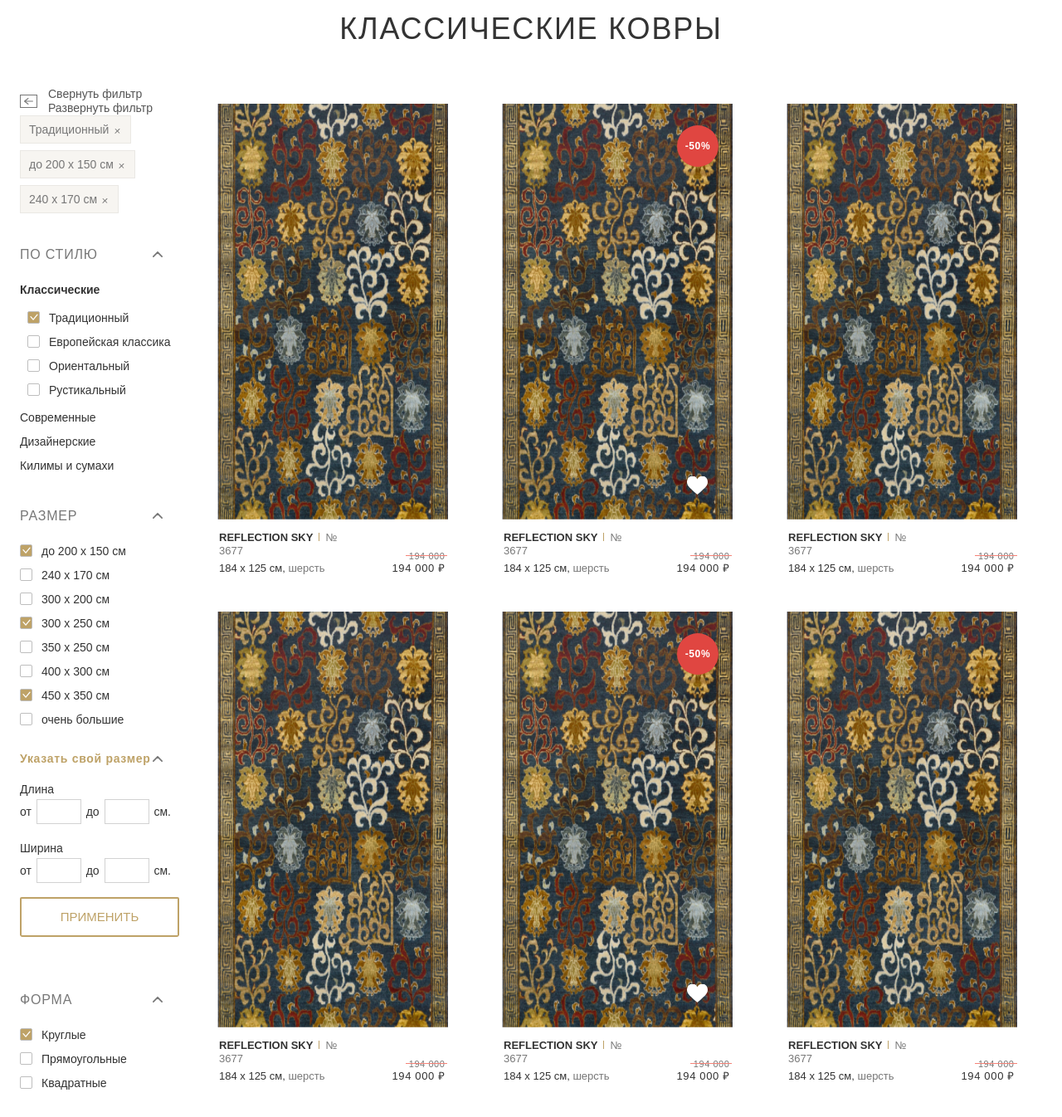
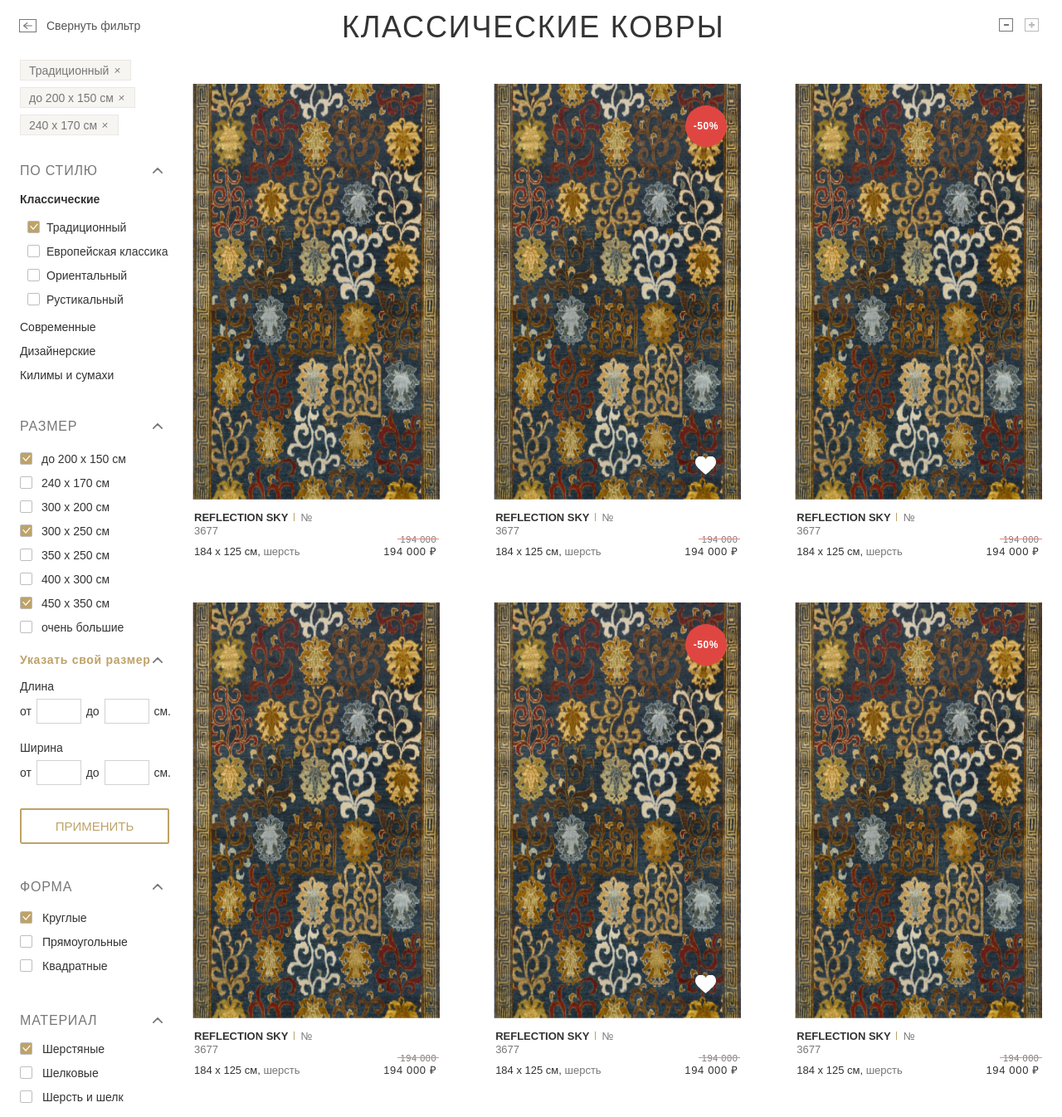
Before and after one commit to apalion1493/AnsyGalary2020, a website: page src/catalog.html in a window 1280 px wide. Shown: the part 180-1526 px from the top of the page at 83% size. Drawn offline with nearby package versions, Linux system fonts and the light colour scheme; files that its build step writes are made by us from their sources; no server answers; a web font is replaced by a local one.

Commit message:
commit 19.03 v2

```diff
--- a/src/assets/scss/common.blocks/blocks/filtration/_filtration.scss
+++ b/src/assets/scss/common.blocks/blocks/filtration/_filtration.scss
@@ -1,4 +1,3 @@
-
 .accordion {
   background-color: initial;
   display: flex;
@@ -10,7 +9,7 @@
   text-transform: uppercase;
   color: #777777;
   cursor: pointer;
-  padding: 18px 0 25px;
+  padding: 18px 0 17px;
   width: 100%;
   border: none;
   text-align: left;
@@ -96,19 +95,22 @@
   display: flex;
   flex-direction: column;
   overflow: hidden;
+  margin-bottom: 25px;
 }
 
 .marked-block {
-  padding: 4px 9px 4px 10px;
+  padding: 0 9px 0 10px;
   background: #F7F5F1;
   border: 1px solid #EAE8E4;
   display: inline-block;
   margin-bottom: 8px;
+  height: 25px;
 
   span {
     font-size: 14px;
     line-height: 17px;
     color: #777777;
+    vertical-align: middle;
   }
 
   button {
@@ -118,6 +120,7 @@
     background-size: 100% auto;
     width: 7px;
     height: 7px;
+    vertical-align: middle;
 
     &:focus {
       outline: none;
@@ -126,7 +129,7 @@
 }
 
 .marked-block-container {
-  margin-bottom: 14px;
+  margin-bottom: 7px;
   display: flex;
   flex-direction: column;
   align-items: flex-start;
@@ -141,12 +144,14 @@
 .filtration__header-block {
   display: flex;
   flex-direction: column;
-  margin-left: 13px;
+  margin-left: 12px;
 }
 
 .filtration__header {
   display: flex;
   align-items: center;
+  cursor: pointer;
+  margin-bottom: 8px;
 }
 
 .filtration__header-arrow {
@@ -156,4 +161,93 @@
   height: 16px;
   display: block;
   border: none;
+  transition: 0.2s;
+  margin-bottom: 1px;
+  margin-left: -1px;
 }
+
+.filtration__header-text-second {
+  display: none;
+}
+
+.filtration__wrapper-2 {
+  .panel {
+    margin-top: 5px;
+    margin-bottom: 12px;
+  }
+
+  .checkbox-block {
+    padding-left: 26px;
+  }
+
+  .accordion_nested {
+    padding-top: 10px;
+    padding-bottom: 6px;
+  }
+
+  .accordion_nested-form-container {
+    margin-top: 3px;
+  }
+
+  button.filtration__wrapper-btn {
+    margin-top: 11px;
+    max-width: 180px;
+    height: 43px;
+  }
+
+}
+
+.filtration__wrapper-3 {
+  .accordion {
+    padding-bottom: 20px;
+  }
+
+  .checkbox-block {
+    padding-left: 27px;
+  }
+
+  .panel {
+    margin-bottom: 17px;
+  }
+}
+
+.filtration__wrapper-4 {
+  .checkbox-block {
+    padding-left: 27px;
+  }
+
+  .panel {
+    margin-bottom: 29px;
+  }
+}
+
+.filtration__wrapper-5 {
+  .checkbox-block {
+    padding-left: 27px;
+  }
+
+  .panel {
+    margin-bottom: 29px;
+  }
+}
+
+.filtration__wrapper-6 {
+  .checkbox-block {
+    padding-left: 27px;
+  }
+
+  .panel {
+    margin-bottom: 41px;
+  }
+
+}
+
+.filtration__wrapper-7 {
+  .panel {
+    margin-top: 9px;
+  }
+
+  .checkbox-block {
+    padding-left: 27px;
+  }
+}
--- a/src/assets/scss/common.blocks/elements/_checkbox.scss
+++ b/src/assets/scss/common.blocks/elements/_checkbox.scss
@@ -1,7 +1,7 @@
 .checkbox-block {
   display: block;
   position: relative;
-  padding-left: 26px;
+  padding-left: 23px;
   margin-bottom: 12px;
   cursor: pointer;
   font-size: 14px;
--- a/src/assets/scss/common.blocks/elements/_pagination.scss
+++ b/src/assets/scss/common.blocks/elements/_pagination.scss
@@ -1,7 +1,8 @@
 
 .pagination-new {
-  margin-top: 36px;
-  margin-bottom: 27px;
+  margin-top: 51px;
+  margin-bottom: 18px;
+  margin-left: -26px;
 }
 
 .pagination-new>.active>a,
--- a/src/assets/scss/common.blocks/elements/_product-card.scss
+++ b/src/assets/scss/common.blocks/elements/_product-card.scss
@@ -156,7 +156,8 @@
   .product-card_catalogVersion {
     max-width: 100%;
     width: 100%;
-    padding: 20px 30px 24px;
+    padding: 20px 30px 28px;
+    margin-bottom: 5px;
     margin-left: auto;
     margin-right: auto;
     transition: 0.2s;
@@ -178,6 +179,10 @@
 
     .product-card__description {
       padding-top: 14px;
+    }
+
+    .product-card__description-title {
+      margin-bottom: 9px;
     }
   }
 
--- a/src/assets/scss/common.blocks/pages/catalog/_catalog.scss
+++ b/src/assets/scss/common.blocks/pages/catalog/_catalog.scss
@@ -7,6 +7,8 @@
   display: flex;
   flex-wrap: wrap;
   justify-content: space-between;
+  margin-left: -30px;
+  margin-right: -30px;
 }
 
 .catalog-item {
@@ -17,12 +19,110 @@
 .catalog-page__bottomBlock {
   max-width: 821px;
   margin-top: 75px;
-  margin-bottom: 44px;
+  margin-bottom: 53px;
+  margin-left: 7px;
 }
 
 .catalog-page__bottomBlock-text {
   font-size: 14px;
   line-height: 17px;
-  margin-bottom: 0;
+  margin-bottom: 18px;
   color: #777777;
 }
+
+.catalog-page__scale {
+  max-width: 48px;
+  width: 100%;
+  display: flex;
+  align-items: center;
+  justify-content: space-between;
+  margin-right: 4px;
+  margin-bottom: 10px;
+
+  span {
+    width: 17px;
+    height: 16px;
+    cursor: pointer;
+  }
+}
+
+.catalog-page__scale-reduce {
+  background: url("../img/icon/icon-minus.svg") no-repeat center;
+  background-size: 100% auto;
+}
+
+.catalog-page__scale-increase {
+  background: url("../img/icon/icon-plus.svg") no-repeat center;
+  background-size: 100% auto;
+}
+
+.catalog-page__scale.reduced {
+  .catalog-page__scale-increase {
+    opacity: .5;
+  }
+}
+
+.catalog-page__scale.enlarged {
+  .catalog-page__scale-reduce {
+    opacity: .5;
+  }
+}
+
+.catalog-page_filterNo {
+  .catalog-page__left-column {
+    width: 0;
+    overflow: hidden;
+    padding: 0;
+  }
+
+  .catalog-page__right-column {
+    width: 100%;
+  }
+
+  .filtration__header-text-first {
+    display: none !important;
+  }
+
+  .filtration__header-text-second {
+    display: block !important;
+  }
+
+  .filtration__header-arrow {
+    transform: rotate(180deg);
+    transition: 0.2s;
+  }
+}
+
+.catalog-page__title {
+  margin-left: -88px;
+  position: relative;
+  top: -2px;
+  font-weight: 300;
+  font-size: 36px;
+  line-height: 44px;
+  text-align: center;
+  letter-spacing: 0.05em;
+  text-transform: uppercase;
+  color: #555555;
+  margin-bottom: 0;
+  margin-top: 0;
+}
+
+.catalog-page__header {
+  display: flex;
+  align-items: center;
+  justify-content: space-between;
+  margin-top: 48px;
+  margin-bottom: 15px;
+}
+
+.catalog-page__right-column {
+  margin-top: 9px;
+}
+
+.catalog-page__button {
+  width: 170px;
+  position: relative;
+  left: -16px;
+  height: 44px;
+}
--- a/src/catalog.html
+++ b/src/catalog.html
@@ -109,24 +109,27 @@
         </div>
     </div>
 </header>
-<main class="common catalog-page">
+<main id="catalog-page" class="common catalog-page "> <!--catalog-page_filterNo-->
     <div class="container">
         <div class="row mx-0">
             <div class="col-md-12">
-                <div>
-                    <h1 class="h1">КЛАССИЧЕСКИЕ КОВРЫ</h1>
-                </div>
-            </div>
-            <div class="col-md-2">
-                <div class="filtration filtration_open">
-                    <div class="filtration__header">
+                <div class="catalog-page__header">
+                    <div id="filtration__header" class="filtration__header">
                         <button class="filtration__header-arrow"></button>
                         <div class="filtration__header-block">
                             <span class="filtration__header-text filtration__header-text-first">Свернуть фильтр</span>
                             <span class="filtration__header-text filtration__header-text-second">Развернуть фильтр</span>
                         </div>
                     </div>
-
+                    <h1 class="h1 catalog-page__title">КЛАССИЧЕСКИЕ КОВРЫ</h1>
+                    <div class="catalog-page__scale reduced"> <!--enlarged-->
+                        <span class="catalog-page__scale-reduce"></span>
+                        <span class="catalog-page__scale-increase"></span>
+                    </div>
+                </div>
+            </div>
+            <div class="col-md-2 catalog-page__left-column">
+                <div class="filtration filtration_open">
                     <div class="marked-block-container">
                         <div class="marked-block">
                             <span>Традиционный</span>
@@ -142,7 +145,7 @@
                         </div>
                     </div>
 
-                    <div class="filtration__wrapper">
+                    <div class="filtration__wrapper filtration__wrapper-1">
                         <button class="accordion">По стилю <i></i></button>
                         <div class="panel">
                             <span class="accordion__text text-bold">Классические</span>
@@ -171,7 +174,7 @@
                         </div>
                     </div>
 
-                    <div class="filtration__wrapper">
+                    <div class="filtration__wrapper filtration__wrapper-2">
                         <button class="accordion">Размер <i></i></button>
                         <div class="panel">
                             <label class="checkbox-block">до 200 x 150 см
@@ -207,7 +210,7 @@
                                 <span class="checkmark"></span>
                             </label>
 
-                            <div>
+                            <div class="filtration__wrapper-2-footer">
                                 <button class="accordion accordion_nested">Указать свой размер <i></i></button>
                                 <div class="panel">
                                     <div class="accordion_nested-form">
@@ -231,13 +234,13 @@
                                         </div>
                                     </div>
 
-                                    <button class="btn gold-button">Применить</button>
+                                    <button class="btn gold-button filtration__wrapper-btn">Применить</button>
                                 </div>
                             </div>
                         </div>
                     </div>
 
-                    <div class="filtration__wrapper">
+                    <div class="filtration__wrapper filtration__wrapper-3">
                         <button class="accordion">Форма <i></i></button>
                         <div class="panel">
                             <label class="checkbox-block">Круглые
@@ -255,7 +258,7 @@
                         </div>
                     </div>
 
-                    <div class="filtration__wrapper">
+                    <div class="filtration__wrapper filtration__wrapper-4">
                         <button class="accordion">Материал <i></i></button>
                         <div class="panel">
                             <label class="checkbox-block">Шерстяные
@@ -273,7 +276,7 @@
                         </div>
                     </div>
 
-                    <div class="filtration__wrapper">
+                    <div class="filtration__wrapper filtration__wrapper-5">
                         <button class="accordion">Узор <i></i></button>
                         <div class="panel">
                             <label class="checkbox-block">Абстракция
@@ -299,7 +302,7 @@
                         </div>
                     </div>
 
-                    <div class="filtration__wrapper">
+                    <div class="filtration__wrapper filtration__wrapper-6">
                         <button class="accordion">Страна <i></i></button>
                         <div class="panel">
                             <label class="checkbox-block">Персидские
@@ -349,7 +352,7 @@
                         </div>
                     </div>
 
-                    <div class="filtration__wrapper">
+                    <div class="filtration__wrapper filtration__wrapper-7">
                         <button class="accordion">Цена <i></i></button>
                         <div class="panel">
                             <label class="checkbox-block">до 100 000 ₽
@@ -368,7 +371,7 @@
                     </div>
                 </div>
             </div>
-            <div class="col-md-10">
+            <div class="col-md-10 catalog-page__right-column">
                 <div class="catalog-section">
                     <div class="catalog-list">
                         <div class="catalog-item">
@@ -760,14 +763,11 @@
                         </li>
                         </ul>
                     </div>
-                    <button class="gold-button mx-auto">Показать все</button>
+                    <button class="gold-button catalog-page__button mx-auto">Показать все</button>
                     <div class="catalog-page__bottomBlock">
                         <p class="catalog-page__bottomBlock-text">Интернет-магазин ANSY Carpet предлагает классические ковры ручной работы с бесплатной доставкой и примеркой по Москве и МО. На нашем сайте представлены ковры из Ирана, Индии, Турции и Китая с традиционными рисунками в стиле восточной и европейской классики.</p>
-                        <br>
                         <p class="catalog-page__bottomBlock-text">Напольные ковры ручной вязки ANSY изготовлены из материалов отменного качества: тончайшей овечьей шерсти, натурального шелка, бамбука. Они отлично дополнят интерьер гостиной, спальни или кухни в классическом, викторианском, этническом, рустикальном и даже современном стиле.</p>
-                        <br>
                         <p class="catalog-page__bottomBlock-text">Размещенные в каталоге фотографии помогут вам подобрать и купить классический ковер подходящего дизайна. Вы всегда можете воспользоваться онлайн консультацией декоратора или бесплатно вызвать специалиста на дом.</p>
-                        <br>
                         <p class="catalog-page__bottomBlock-text">Посмотрите наши фото классических ковров в интерьере.</p>
                     </div>
                 </div>
@@ -1002,6 +1002,12 @@
         });
     }
 
+    let filterButtonClose = document.querySelector('#filtration__header');
+    let catalogPage = document.querySelector('#catalog-page');
+    filterButtonClose.addEventListener('click', function () {
+        catalogPage.classList.toggle("catalog-page_filterNo");
+    })
+
 </script>
 </body>
 </html>
```
Also changed, not shown: build/assets/css/style.css, build/catalog.html, 1 other file.
